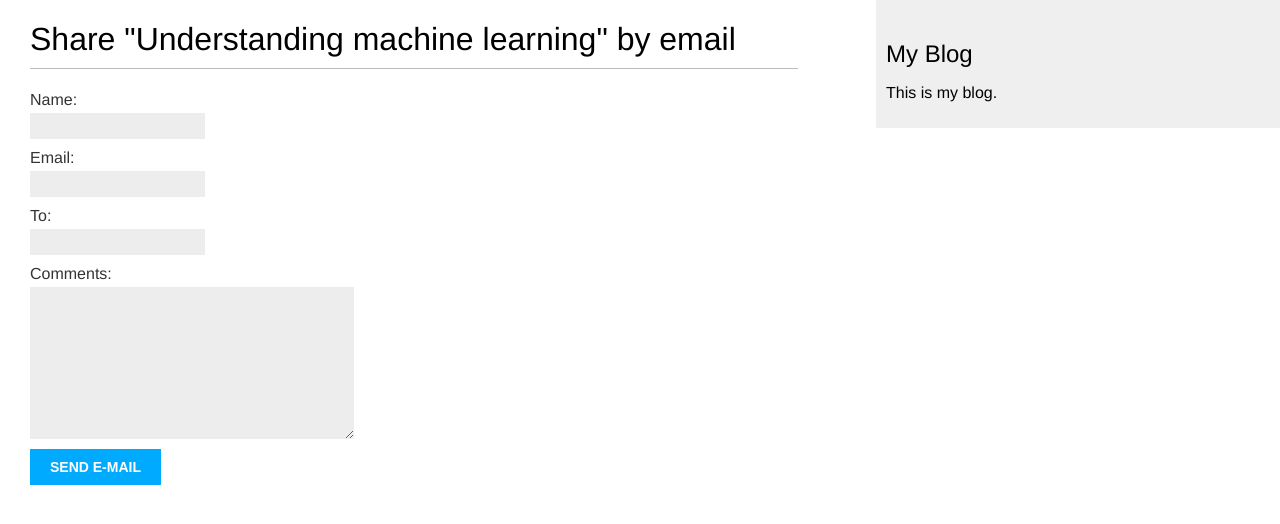
After one commit to G1rlg4ng/Django-Blog-App, a Django app: page /blog/6/share/ in a window 1280 px wide. The commit adds this page. Shown: the top 524 px of the page. Run offline with Django 5.2, Linux system fonts and the light colour scheme; data comes from the database, SQL or seed files in the repository.

Commit message:
Add share posts by email

```diff
--- /dev/null
+++ b/blog/forms.py
@@ -0,0 +1,7 @@
+from django import forms
+
+class EmailPostForm(forms.Form):
+    name = forms.CharField(max_length=25)
+    email = forms.EmailField()
+    to = forms.EmailField()
+    comments = forms.CharField(required=False, widget=forms.Textarea)
--- a/blog/templates/blog/post/detail.html
+++ b/blog/templates/blog/post/detail.html
@@ -7,4 +7,7 @@
     </p>
 
     {{ post.body | linebreaks }}
+    <p>
+        <a href="{% url 'blog:post_share' post.id %}">Share this post</a>
+    </p>
 {% endblock %}
--- /dev/null
+++ b/blog/templates/blog/post/share.html
@@ -0,0 +1,16 @@
+{% extends "blog/base.html" %}
+{% block title %} Share a post {% endblock %}
+{% block content %}
+    {% if sent %}
+        <h1>Email sent successfully</h1>
+        <p>"{{ post.title }}" was successfully sent to {{ form.cleaned_data.to }}.</p>
+
+        {% else %}
+            <h1>Share "{{ post.title }}" by email</h1>
+            <form method="post">
+                {{ form.as_p }}
+                {% csrf_token %}
+                <input type="submit" value="Send e-mail"/>
+            </form>
+    {% endif %}
+{% endblock %}
--- a/blog/urls.py
+++ b/blog/urls.py
@@ -7,4 +7,5 @@ urlpatterns = [
     # path('', views.post_list, name='post_list'),
     path('', views.PostListView.as_view(), name='post_list'),
     path('<int:year>/<int:month>/<int:day>/<slug:post>/', views.post_detail, name='post_detail'),
+    path('<int:post_id>/share/', views.post_share, name='post_share'),
 ]
--- a/blog/views.py
+++ b/blog/views.py
@@ -1,7 +1,10 @@
 from django.views.generic import ListView
 from django.core.paginator import EmptyPage, PageNotAnInteger, Paginator
 from django.shortcuts import render, get_object_or_404
+from django.core.mail import send_mail
 from .models import Post
+from .forms import EmailPostForm
+
 
 class PostListView(ListView):
     """
@@ -11,6 +14,8 @@ class PostListView(ListView):
     context_object_name = 'posts'
     paginate_by = 3
     template_name = 'blog/post/list.html'
+
+
 def post_list(request):
     post_list = Post.published.all()
     paginator = Paginator(post_list, 3)  # Pagination with three posts per page
@@ -38,3 +43,36 @@ def post_detail(request, year, month, day, post):
     return render(request, 'blog/post/detail.html', {
         'post': post
     })
+
+
+def post_share(request, post_id):
+    post = get_object_or_404(Post, id=post_id, status=Post.Status.PUBLISHED)
+    sent = False
+
+    if request.method == "POST":
+        form = EmailPostForm(request.POST)
+        if form.is_valid():
+            cd = form.cleaned_data
+            post_url = request.build_absolute_uri(post.get_absolute_url())
+            subject = (
+                f"{cd['name']} ({cd['email']})"
+                f"recommends you read {post.title}"
+            )
+            message = (
+                f"Read {post.title} at {post_url}\n\n"
+                f"{cd['name']}\'s comments: {cd['comments']}"
+            )
+            send_mail(
+                subject=subject,
+                message=message,
+                from_email=None,
+                recipient_list=[cd['to']]
+            )
+            sent = True
+    else:
+        form = EmailPostForm()
+    return render(request, 'blog/post/share.html', {
+        'post': post,
+        'form': form,
+        'sent': sent
+    })
```
Also changed, not shown: Base/settings.py (+8 -0 lines), 1 other file.
